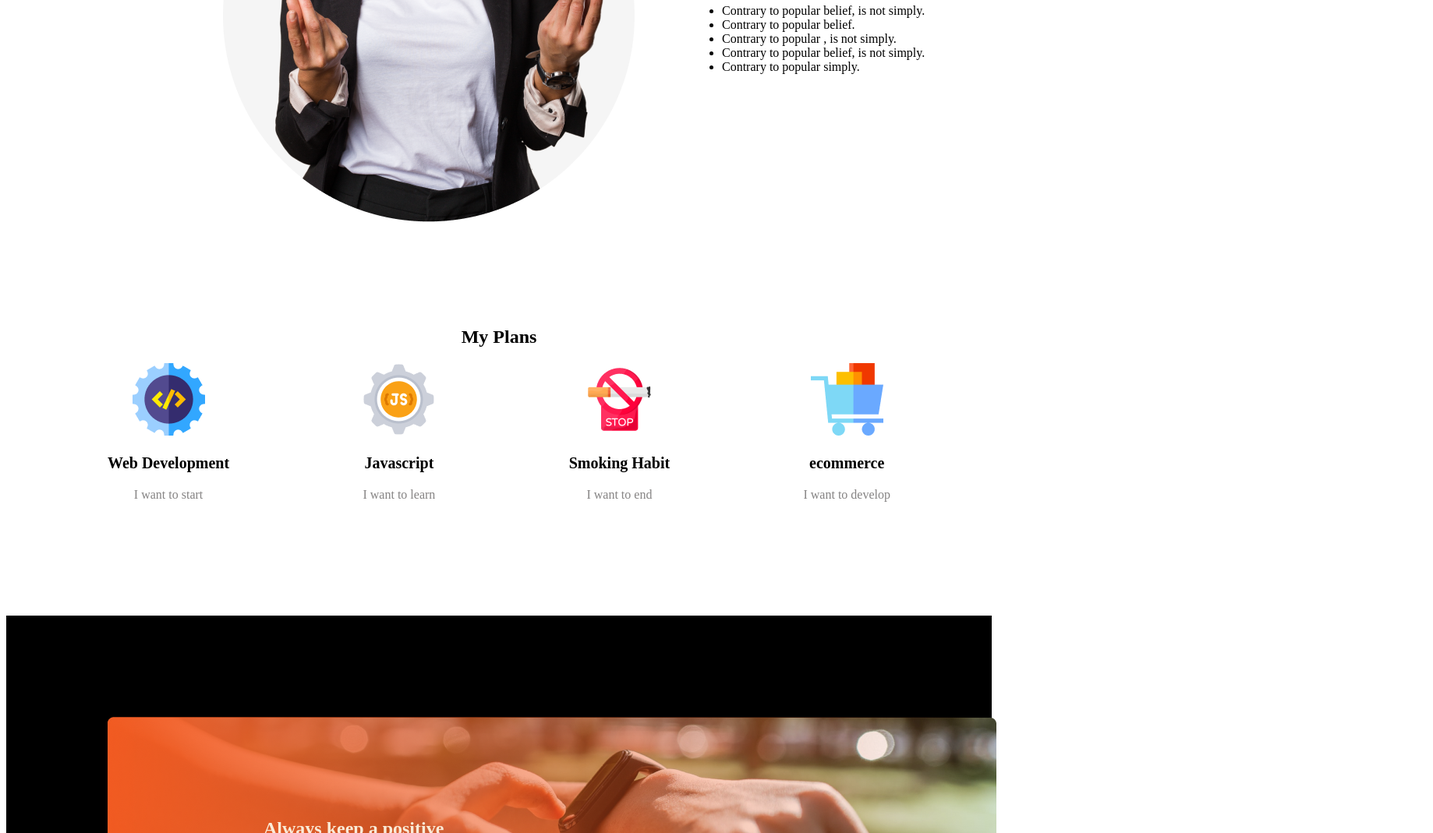
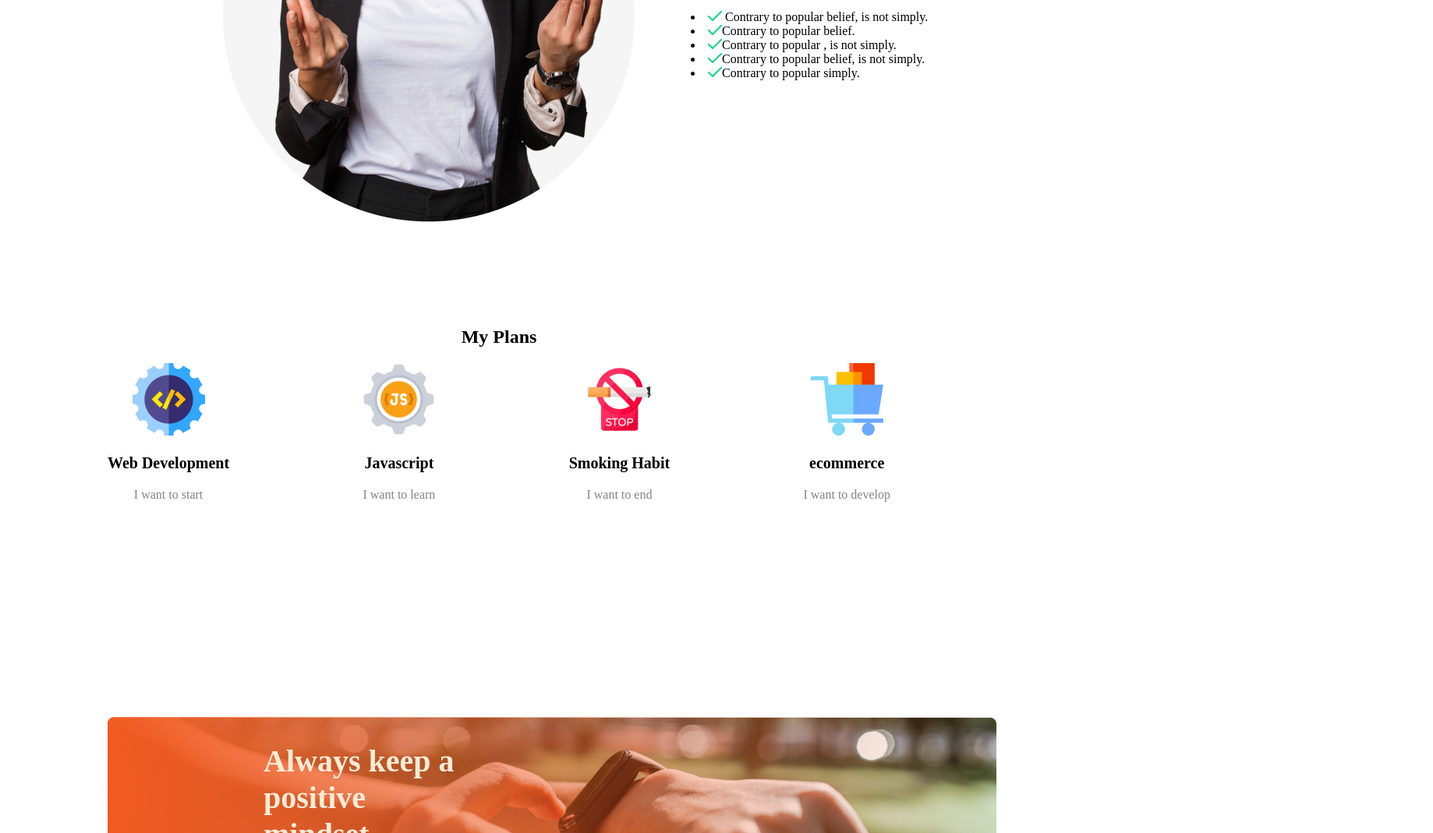
Before and after one commit to sadikakarim/sadika-assignment, a plain HTML site: page index.html in a window 1280 px wide. Shown: the part 1377-2446 px from the top of the page at 78% size, 1838 px wide, since content can reach past the window. Drawn offline with Linux system fonts and the light colour scheme.

Commit message:
contact add

```diff
--- a/index.html
+++ b/index.html
@@ -41,13 +41,14 @@
                  <br> classical Latin literature from 45 BC,making it over <br> 2000 years old. Richard McClintock.
                 </p>
 
-               <ul class="to-do-list">
-                 <li> Contrary to popular belief, is not simply.</li>
-                 <li>Contrary to popular belief.</li>
-                 <li>Contrary to popular , is not simply.</li>
-                 <li>Contrary to popular belief, is not simply.</li>
-                 <li>Contrary to popular simply.</li>
-                  </ul>
+
+                 <li>
+                  <img src="./images/Vector.png" alt=""> Contrary to popular belief, is not simply.
+                 <li><img src="./images/Vector.png" alt="">Contrary to popular belief.</li>
+                 <li><img src="./images/Vector.png" alt="">Contrary to popular , is not simply.</li>
+                 <li><img src="./images/Vector.png" alt="">Contrary to popular belief, is not simply.</li>
+                 <li><img src="./images/Vector.png" alt="">Contrary to popular simply.</li>
+                  </li>
              </div>
      </div>
     </section>
@@ -87,8 +88,8 @@
     <!-- grade -->
 
     <section class="grade">
-      <div>
-      <h1 class="advertise-title"> Always keep a positive <br>
+      <div class="text">
+      <h1 class="advertise-title">Always keep a positive <br>
         mindset</h1>
         <button class="btn2"><h3>Call Now</h3></button>
       </div>
@@ -96,17 +97,16 @@
 
 
       <!-- contact section -->
-
-    <section class="contact">
+  <section class="contact">
     <div>
       <h3 class="section-title">Future</h3>
       <p>There are many variations of passages of Lorem Ipsum <br>
         available, but the majority have suffered alteration in some
         <br> form, by injected humour, or randomised words <br>
 
-        Email : info@gmail.com <br>
+        <h4>Email : info@gmail.com </h4>
 
-        Phone : 01500 00 00 00</p>
+        <h4>Phone : 01500 00 00 00</h4></p>
         <a href="http://">
           <img src="./images/icons/fb.png" alt="">
         <a href="http://">
@@ -117,8 +117,8 @@
     </div>
     <div>
       <h4 class="section-title">Subscribe</h4>
-      <form action=""><input type="email" name="" id="" placeholder="Enter your email">Enter your email</form>
-      <button class="btn3"><h3>Subscribe</h3></button>
+      <form action=""><input type="email" name="" id="" placeholder="Enter your email"></form>
+    <input class="btn3" type="button" value="Subscribe">
     </div>
   </section>
    </main>
--- a/styles/sadika-assignment.css
+++ b/styles/sadika-assignment.css
@@ -12,7 +12,7 @@
 
 }
 .banner-all-text-style{
-      justify-content: center;
+     justify-content: center;
      position: absolute;
      text-align: right;
      width: 100%;
@@ -33,9 +33,12 @@
      color: rgb(248, 246, 242);
      background-color: orangered;
      border: 0px;
-     font-weight: 600;
-     font-size: 20px;
+     font-weight: 109;
+     font-size: 23px;
      border-radius: 10px;
+     width: 160px ;
+     height: 64px;
+
 
  }
  /* main body title */
@@ -85,10 +88,17 @@ width: 1140px;
 height: 300px;
 
  }
+
+.text{
+Width:459px;
+Height:182px;
+}
 .advertise-title{
   margin-left: 200px;
   color: antiquewhite;
-  margin-top: 130px;
+  font-weight: 700;
+  font-size: 40px;
+
 
 }
 
@@ -97,8 +107,12 @@ height: 300px;
   font-weight: 600;
   font-size: 20px;
   border: 0px;
-  height: 50px;
+  height: 64px;
   background-color: antiquewhite;
+  margin-left: 200px;
+  width: 160px ;
+  height: 64px;
+
 
 }
 .skill-description{
@@ -109,22 +123,40 @@ height: 300px;
 /* contact style */
 
 .contact{
-     background-color: black;
+padding-left: 230px;
+padding-top: 130px;
+     margin-top: 670px;
      display: flex;
      gap: 100px;
-     padding: 120px 200px;
-
+     color: antiquewhite;
+     background-color: black;
+     width: 1600px;
+     height: 400px;
+     display: flex;
 
 }
 .contact .section-title{
-     color: antiquewhite;
-     text-align: left;
+     background-color: black;
+     color: beige;
+     text-align: center;
+    justify-content: center;
+    display: flex;
+
+
+
+
+}.btn3{
+     color: rgb(245, 83, 7);
+     background-color: rgb(240, 232, 229);
 
 }
-.btn3{
-     color: rgb(248, 104, 8);
-     font-weight: 600;
-     font-size: 20px;
+.contact input[type="email"] {
+     background-color: black;
+     margin-bottom: 24px;
+     width: 100%;
      border: 0px;
-     height: 50px;
-     background-color: antiquewhite;}
+     padding:18px 30px;
+}
+.input{
+     height: 64px;
+}
```
Also changed, not shown: images/Vector.png (added).
